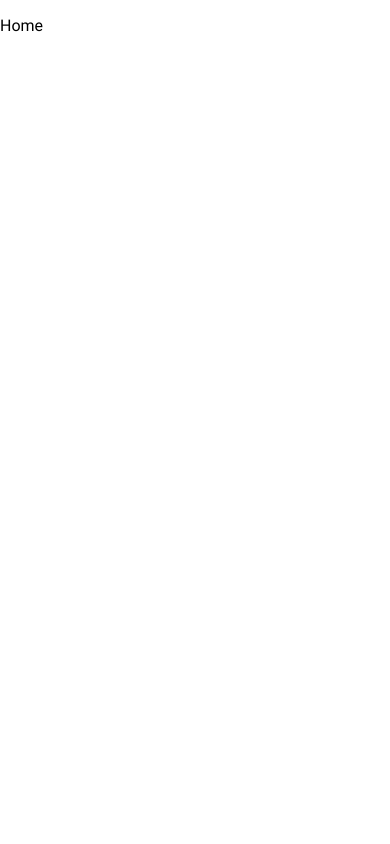
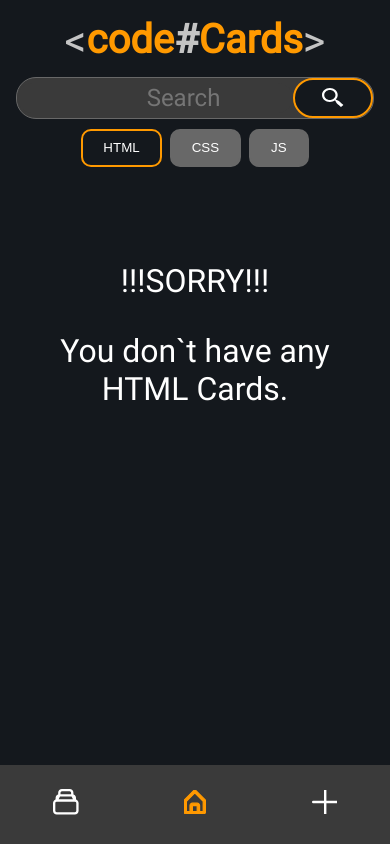
Before and after one commit to RickKollenbroich93/CodeCards, a React (Vite) app: page / in a window 390 px wide. Built offline with nearby package versions, Linux system fonts and the light colour scheme.

Commit message:
Home (#26)
* 💄 Update style for use in page

* ✨ Homepage added to app.tsx

* ✨ Homepage with mocked Cards

* 💄 Change size of searchbar for better responsiv

```diff
--- a/src/app/App.tsx
+++ b/src/app/App.tsx
@@ -1,5 +1,6 @@
 import React from 'react';
 import { BrowserRouter, Switch, Route } from 'react-router-dom';
+import Home from './pages/Home/Home';
 
 function App(): JSX.Element {
   return (
@@ -9,7 +10,7 @@ function App(): JSX.Element {
           <p>About</p>
         </Route>
         <Route path="/">
-          <p>Home</p>
+          <Home />
         </Route>
       </Switch>
     </BrowserRouter>
--- a/src/app/components/CodeCard/CodeCard.module.css
+++ b/src/app/components/CodeCard/CodeCard.module.css
@@ -9,7 +9,7 @@
 }
 .codeOutput {
   width: 100%;
-  height: 32rem;
+  height: 20rem;
   margin: 0;
   border-radius: 20px;
 }
--- a/src/app/components/Header/Header.module.css
+++ b/src/app/components/Header/Header.module.css
@@ -8,10 +8,10 @@
 }
 h1 {
   margin: 0;
-  font-size: 1.5rem;
+  font-size: 2.5rem;
 }
 .headerBracket {
   color: var(--text-secondary);
   font-family: var(--font-face);
-  font-size: 1.7rem;
+  font-size: 2.7rem;
 }
--- a/src/app/components/HeaderSpacer/HeaderSpacer.module.css
+++ b/src/app/components/HeaderSpacer/HeaderSpacer.module.css
@@ -1,5 +1,5 @@
 .headerSpacer {
   color: var(--text-secondary);
   font-family: var(--font-face);
-  font-size: 1.6rem;
+  font-size: 2.5rem;
 }
--- a/src/app/components/Navigation/Navigation.module.css
+++ b/src/app/components/Navigation/Navigation.module.css
@@ -1,5 +1,5 @@
 .navigation {
-  background-color: var(--bg-dark);
+  background-color: var(--bg-secondary);
   width: 100%;
   color: var(--text-primary);
   display: flex;
--- a/src/app/components/SearchBar/SearchBar.module.css
+++ b/src/app/components/SearchBar/SearchBar.module.css
@@ -2,7 +2,8 @@
   background-color: var(--bg-secondary);
   border-style: none;
   font-family: var(--font-face);
-  font-size: 2rem;
+  font-size: 1.5rem;
+  padding-left: 5rem;
   text-align: center;
   color: var(--text-secondary);
   width: 100%;
@@ -18,4 +19,7 @@
   background-color: var(--bg-secondary);
   border: solid 1px var(--bg-tag);
   border-radius: 20px;
+  width: 100%;
+  max-width: 600px;
+  justify-self: center;
 }
--- /dev/null
+++ b/src/app/pages/Home/Home.module.css
@@ -0,0 +1,31 @@
+.container {
+  display: grid;
+  height: 100vh;
+  background-color: var(--bg-primary);
+  overflow: hidden;
+  gap: 15px;
+  grid-template-rows: auto 1fr;
+}
+.headerSection {
+  display: grid;
+  gap: 10px;
+  padding: 1rem 1rem 2rem 1rem;
+}
+.headerPos {
+  justify-self: center;
+}
+.tagGroupPos {
+  justify-self: center;
+}
+.cardContainer {
+  display: grid;
+  gap: 2rem;
+  padding: 1rem;
+  overflow: scroll;
+}
+.warning {
+  font-size: 2rem;
+  font-family: var(--font-face);
+  color: var(--text-primary);
+  text-align: center;
+}
--- /dev/null
+++ b/src/app/pages/Home/Home.tsx
@@ -0,0 +1,100 @@
+import React from 'react';
+import { useState } from 'react';
+import styles from './Home.module.css';
+import Header from '../../components/Header/Header';
+import HeaderSpacer from '../../components/HeaderSpacer/HeaderSpacer';
+import SearchBar from '../../components/SearchBar/SearchBar';
+import TagGroup from '../../components/TagGroup/TagGroup';
+import { LANGUAGES } from '../../components/lib/languageMap';
+import CodeCard from '../../components/CodeCard/CodeCard';
+import Navigation from '../../components/Navigation/Navigation';
+
+export default function Home(): JSX.Element {
+  const [selectedLanguage, setSelectedLanguage] = useState<string>('html');
+  const [searchValue, setSearchValue] = useState<string>('');
+
+  const languageList = Object.values(LANGUAGES);
+  const tagLanguageList = languageList.map((language) => {
+    return {
+      children: language,
+      onClick: () => setSelectedLanguage(language),
+      active: selectedLanguage === language,
+    };
+  });
+
+  //Mock cards
+  const mockCards = [
+    { language: 'js', content: 'const a = 23;', title: 'JS CodeCard' },
+    {
+      language: 'js',
+      content:
+        'export default function home(){\n for(int i=0 , i < 10 , i++){\n console.log(i) \n}\n}',
+      title: 'JS CodeCard 2',
+    },
+    {
+      language: 'css',
+      content: '.container{\n display:grid; \n}',
+      title: 'CSS CodeCard',
+    },
+    // {
+    //   language: 'html',
+    //   content: '<h1>Hello World!</h1>',
+    //   title: 'HTML CodeCard',
+    // },
+  ];
+  //End of MockCards
+  const filteredCards = mockCards.filter(
+    (cards) => cards.language === selectedLanguage
+  );
+
+  const searchedCard = filteredCards.filter(
+    (card) => card.title === searchValue
+  );
+
+  return (
+    <div className={styles.container}>
+      <section className={styles.headerSection}>
+        <Header className={styles.headerPos}>
+          code
+          <HeaderSpacer />
+          Cards
+        </Header>
+        <SearchBar
+          type="search"
+          handleSubmit={() => console.log('Submitted')}
+          searchValue={searchValue}
+          onChange={(event) => setSearchValue(event.target.value)}
+        />
+        <TagGroup className={styles.tagGroupPos} tagList={tagLanguageList} />
+      </section>
+      <section className={styles.cardContainer}>
+        {filteredCards &&
+          searchValue === '' &&
+          filteredCards.map((card) => (
+            <CodeCard
+              language={card.language}
+              content={card.content}
+              title={card.title}
+            />
+          ))}
+        {searchedCard &&
+          searchedCard.map((card) => (
+            <CodeCard
+              language={card.language}
+              content={card.content}
+              title={card.title}
+            />
+          ))}
+        {filteredCards.length === 0 && (
+          <section className={styles.warning}>
+            <p>!!!SORRY!!! </p>
+            <p>You don`t have any {selectedLanguage.toUpperCase()} Cards.</p>
+          </section>
+        )}
+      </section>
+      <section>
+        <Navigation activeLink="home"></Navigation>
+      </section>
+    </div>
+  );
+}
```
